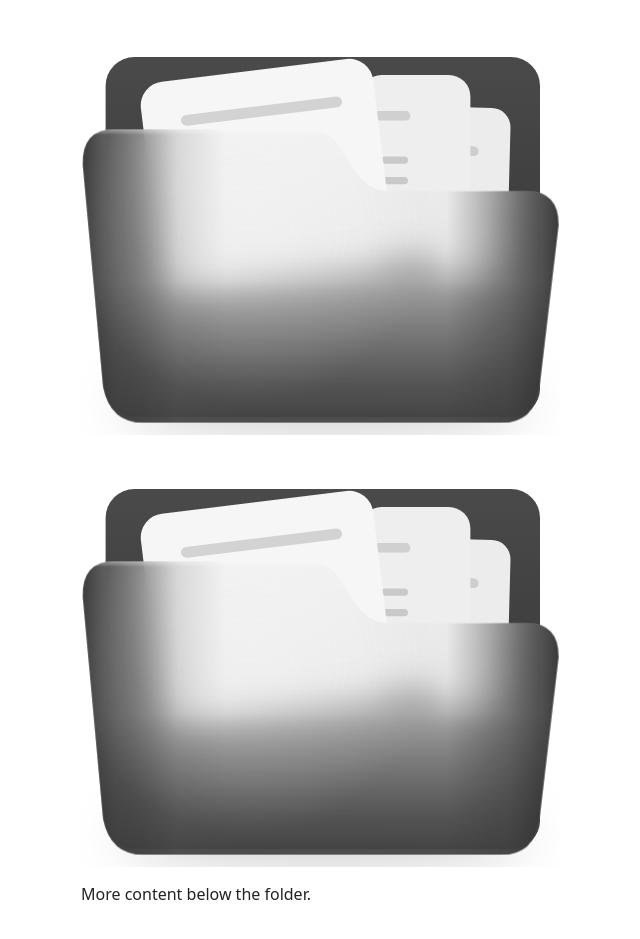
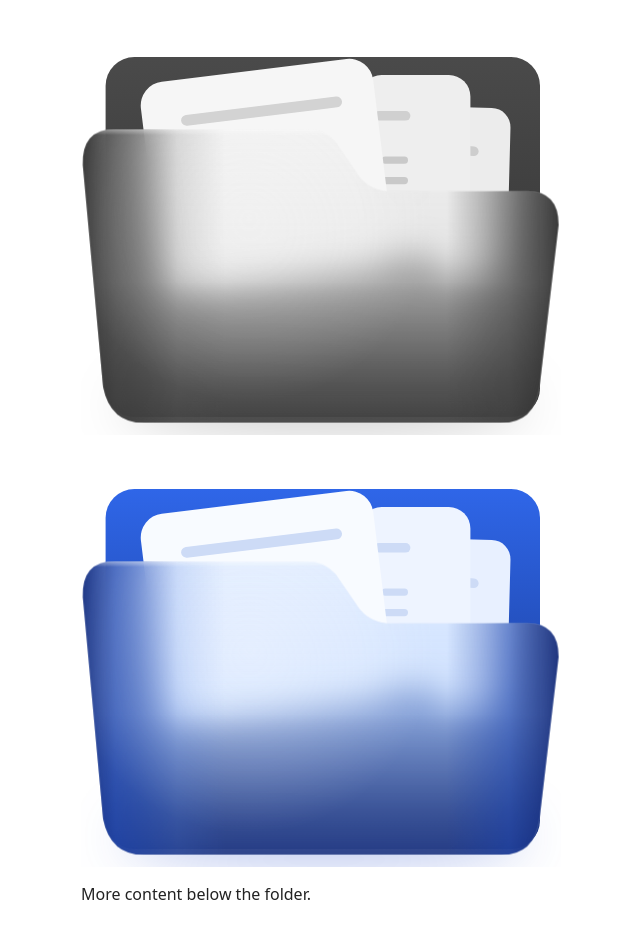
Before and after one commit to ahmedbusinessanalytics-spec/folder_animation_blue, a plain HTML site: page index.html in a window 1280 px wide. Shown: the part 167-1106 px from the top of the page, without its empty margins (319-959 px from the left). Drawn offline with Linux system fonts and the light colour scheme.

Commit message:
Update style.css

```diff
--- a/style.css
+++ b/style.css
@@ -43,3 +43,18 @@
 .gf:hover .gf-shadow,.gf.is-open .gf-shadow{transform:scaleX(1.08) translateY(6px);opacity:.8}
 .gf:active .gf-front{transform:perspective(700px) rotateX(-4deg) translateY(2px)}
 @media (prefers-reduced-motion:reduce){.gf *{transition:none!important}}
+
+/* ===== Blue version: add the class gf-blue next to gf ===== */
+.gf-blue .gf-back{background:linear-gradient(180deg,#2f66e8,#14307f)}
+.gf-blue .gf-shadow{background:rgba(30,70,200,.35)}
+.gf-blue .gf-paper i{background:#cddbf6}
+.gf-blue .gf-p1{background:#f8fbff}
+.gf-blue .gf-p2{background:#eef4ff}
+.gf-blue .gf-p3{background:#e8f0ff}
+.gf-blue .gf-glass{
+  background:
+    radial-gradient(220px circle at var(--gf-mx,35%) var(--gf-my,30%),rgba(255,255,255,.32),transparent 70%),
+    linear-gradient(180deg,rgba(255,255,255,.45) 0,transparent 5px),
+    linear-gradient(90deg,rgba(10,36,120,.92) 0,rgba(25,64,170,.7) 7%,rgba(60,110,220,.18) 20%,transparent 30%,transparent 76%,rgba(25,64,170,.5) 89%,rgba(10,32,110,.92) 100%),
+    linear-gradient(180deg,transparent 52%,rgba(8,28,105,.72) 100%),
+    linear-gradient(180deg,rgba(214,230,255,.74),rgba(160,196,255,.55))}
```
